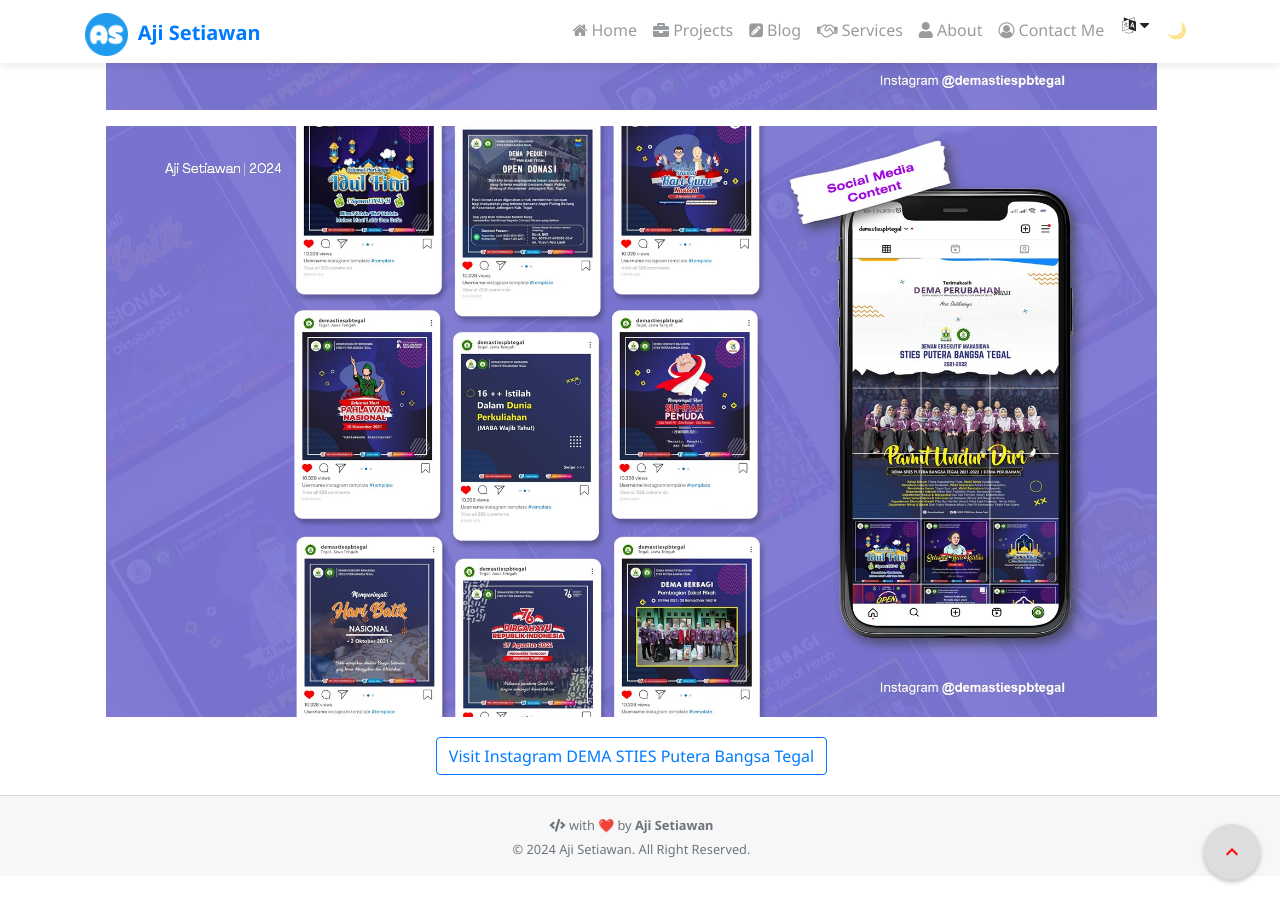
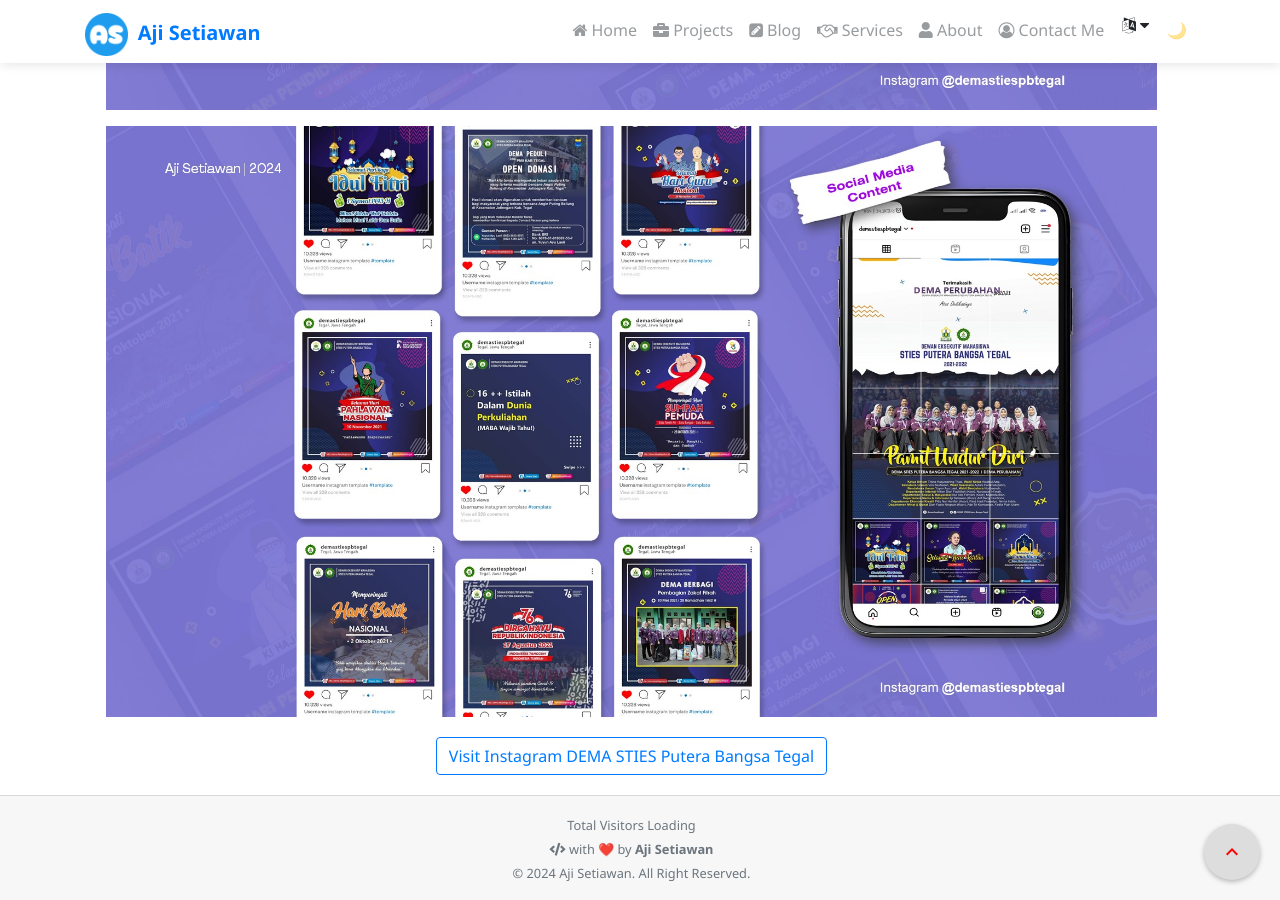
Before and after one commit to ajisetiawan716/ajisetiawan716.github.io, a Jekyll site: the page built from _projects/graphic-design-dema-stiespbtegal.md, in a window 1280 px wide and 900 px high, scrolled down 897 px. Built offline with Jekyll 4.4.1, drawn with Linux system fonts in a browser that asks for light colours; nearby versions of some CDN libraries; emoji names are drawn with the system emoji font; comment, search, counter and statistics services are not loaded; a style sheet for code colours, icons or effects is not loaded.

Commit message:
Update footer.html

```diff
--- a/_includes/footer.html
+++ b/_includes/footer.html
@@ -1,6 +1,7 @@
 <footer class="mt-auto py-3 text-center card-footer">
 
   <small class="text-muted mb-2">
+    Total Visitors <span id="busuanzi_value_site_uv">Loading</span><br>
     <i class="fas fa-code"></i> with :heart:
     by <strong>{{ site.author.name }}</strong><br>
     &copy; {{ site.time | date: '%Y' }} {{ site.name | default: site.title }}. All Right Reserved.
```
